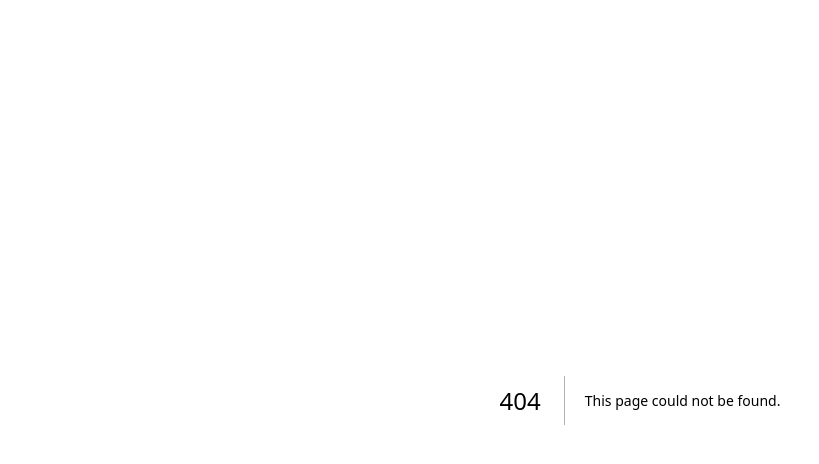
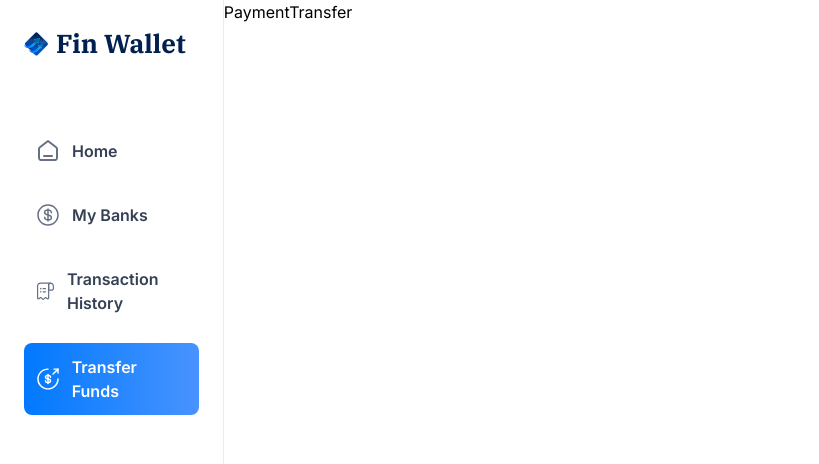
Before and after one commit to albert-gorgori/FinWallet, a Next.js app: page /payment-transfer in a window 1280 px wide. Before the commit this address had no page. Shown: the top 464 px of the page, without its empty margins (0-819 px from the left). Built offline with nearby package versions, Linux system fonts and the light colour scheme.

Commit message:
Routing pages

```diff
--- /dev/null
+++ b/app/(root)/my-banks/page.tsx
@@ -0,0 +1,9 @@
+import React from 'react'
+
+const MyBanks = () => {
+  return (
+    <div>MyBanks</div>
+  )
+}
+
+export default MyBanks
--- /dev/null
+++ b/app/(root)/payment-transfer/page.tsx
@@ -0,0 +1,9 @@
+import React from 'react'
+
+const PaymentTransfer = () => {
+  return (
+    <div>PaymentTransfer</div>
+  )
+}
+
+export default PaymentTransfer
--- /dev/null
+++ b/app/(root)/transaction-history/page.tsx
@@ -0,0 +1,9 @@
+import React from 'react'
+
+const TransactionHistory = () => {
+  return (
+    <div>TransactionHistory</div>
+  )
+}
+
+export default TransactionHistory
```
